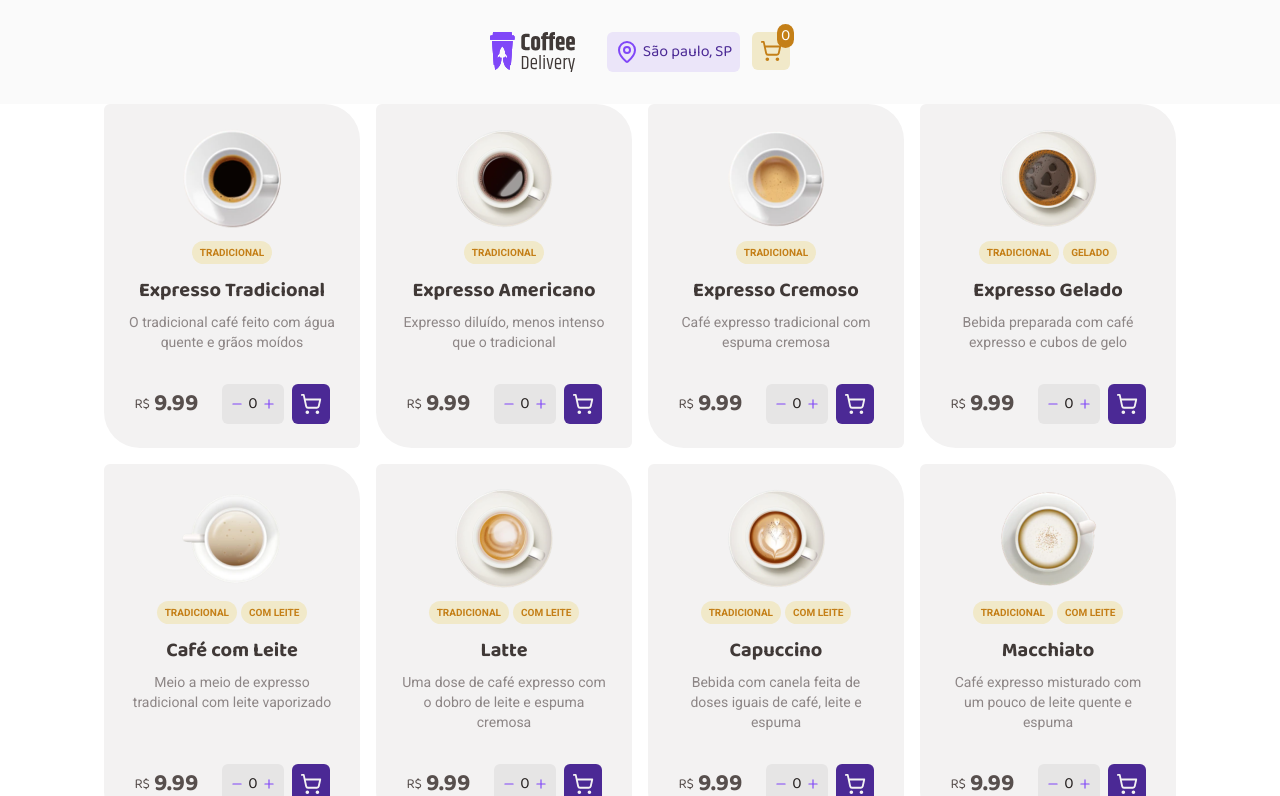
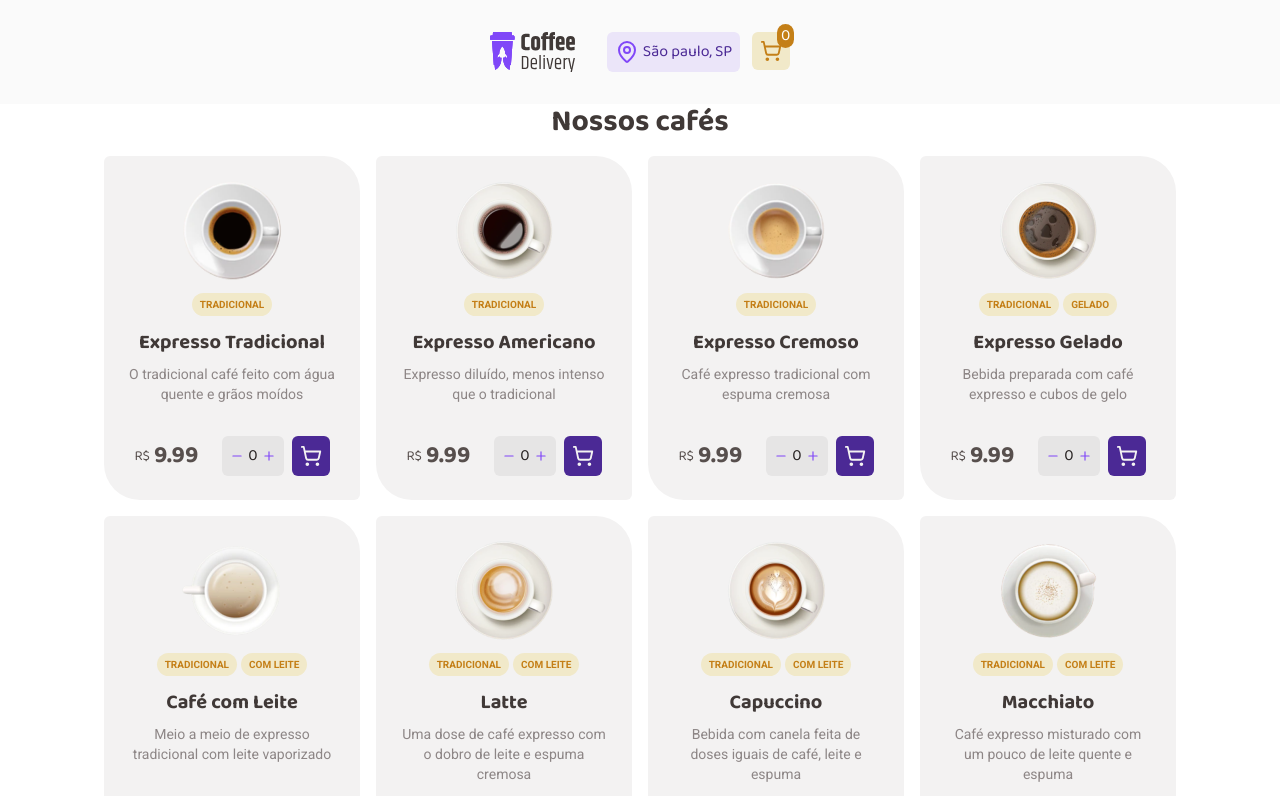
Before and after one commit to gabrieluz/coffe-delivery, a React (Vite) app: page / in a window 1280 px wide. Shown: the top 796 px of the page. Built offline with nearby package versions, Linux system fonts and the light colour scheme.

Commit message:
update checkout and card quantity

```diff
--- /dev/null
+++ b/src/components/coffeeCard.tsx
@@ -0,0 +1,55 @@
+import { Minus, Plus, ShoppingCart } from "lucide-react";
+import { ICoffee, useCoffees } from "../service/coffees";
+
+interface coffee {
+	coffee: ICoffee;
+}
+
+export default function CoffeeCard({ coffee }: coffee) {
+	const { addCoffee, subtractCoffee } = useCoffees();
+
+	const { id, name, description, img, tags, price, qtd } = coffee;
+
+	return (
+		<div className="rounded-coffeeCard bg-card w-64 h-full p-6 flex flex-col gap-8 items-center justify-between">
+			<div className="flex flex-col gap-3 items-center">
+				<div className="bottom-4">
+					<img src={img} alt={name} />
+				</div>
+				<div className="flex gap-1 flex-wrap justify-center ">
+					{tags.map((item, index) => (
+						<div className="bg-yellow-light rounded-full px-2 py-1" key={index}>
+							<p className="text-yellow-dark font-bold text-[10px] uppercase font-Roboto">
+								{item}
+							</p>
+						</div>
+					))}
+				</div>
+				<div className="text-center flex gap-2 flex-col">
+					<p className="text-subtitle font-bold text-xl">{name}</p>
+					<p className="text-label font-Roboto text-sm">{description}</p>
+				</div>
+			</div>
+			<div className="flex items-center gap-6">
+				<div className="flex text-text items-center gap-1">
+					<p className="text-sm">R$</p>{" "}
+					<strong className="text-2xl ">{price}</strong>
+				</div>
+				<div className="flex gap-2">
+					<div className="bg-button rounded-md p-2 flex gap-1 text-purple">
+						<button onClick={() => subtractCoffee(id)}>
+							<Minus size={14} />
+						</button>
+						<p className="text-title">{qtd}</p>
+						<button onClick={() => addCoffee(id)}>
+							<Plus size={14} />
+						</button>
+					</div>
+					<div className="bg-purple-dark text-card p-2 rounded-md flex justify-center items-center">
+						<ShoppingCart size={22} />
+					</div>
+				</div>
+			</div>
+		</div>
+	);
+}
--- a/src/components/header.tsx
+++ b/src/components/header.tsx
@@ -1,23 +1,30 @@
 import { MapPin, ShoppingCart } from "lucide-react";
 import { assets } from "../assets";
 import { useCoffees } from "../service/coffees";
+import { Link } from "react-router-dom";
 
 export default function Header() {
-	const { shoppingCard } = useCoffees();
+	const { total } = useCoffees();
+
 	return (
 		<header className="bg-background w-full py-8 flex justify-center gap-8 items-center">
-			<img src={assets.Logo} alt="Logo" />
+			<Link to="/">
+				<img src={assets.Logo} alt="Logo" />
+			</Link>
 			<aside className="flex gap-3">
 				<div className="bg-purple-light p-2 rounded-md flex gap-1 text">
 					<MapPin className="text-purple" />{" "}
 					<p className="text-purple-dark">São paulo, SP</p>
 				</div>
-				<div className="bg-yellow-light text-yellow-dark p-2 h-fit w-fit rounded-md relative">
+				<Link
+					to="/checkout"
+					className="bg-yellow-light text-yellow-dark p-2 h-fit w-fit rounded-md relative"
+				>
 					<ShoppingCart size={22} />
 					<p className="absolute -top-2 -right-1 bg-yellow-dark text-white rounded-full px-1 py-0">
-						{shoppingCard.length}
+						{total}
 					</p>
-				</div>
+				</Link>
 			</aside>
 		</header>
 	);
--- a/src/mocks/coffeesList.ts
+++ b/src/mocks/coffeesList.ts
@@ -1,7 +1,7 @@
 import { assets } from "../assets";
-import { ICoffees } from "../service/coffees";
+import { ICoffee } from "../service/coffees";
 
-export const coffeesList: Array<ICoffees> = [
+export const coffeesList: Array<ICoffee> = [
 	{
 		id: 1,
 		name: "Expresso Tradicional",
@@ -9,6 +9,7 @@ export const coffeesList: Array<ICoffees> = [
 		img: assets.coffees.Expresso,
 		price: 9.99,
 		tags: ["Tradicional"],
+		qtd: 0,
 	},
 	{
 		id: 2,
@@ -17,6 +18,7 @@ export const coffeesList: Array<ICoffees> = [
 		img: assets.coffees.Americano,
 		price: 9.99,
 		tags: ["Tradicional"],
+		qtd: 0,
 	},
 	{
 		id: 3,
@@ -25,6 +27,7 @@ export const coffeesList: Array<ICoffees> = [
 		img: assets.coffees.ExpressoCremoso,
 		price: 9.99,
 		tags: ["Tradicional"],
+		qtd: 0,
 	},
 	{
 		id: 4,
@@ -33,6 +36,7 @@ export const coffeesList: Array<ICoffees> = [
 		img: assets.coffees.CafeGelado,
 		price: 9.99,
 		tags: ["Tradicional", "gelado"],
+		qtd: 0,
 	},
 	{
 		id: 5,
@@ -41,6 +45,7 @@ export const coffeesList: Array<ICoffees> = [
 		img: assets.coffees.CafeComLeite,
 		price: 9.99,
 		tags: ["Tradicional", "com leite"],
+		qtd: 0,
 	},
 	{
 		id: 6,
@@ -50,6 +55,7 @@ export const coffeesList: Array<ICoffees> = [
 		img: assets.coffees.Latte,
 		price: 9.99,
 		tags: ["Tradicional", "com leite"],
+		qtd: 0,
 	},
 	{
 		id: 7,
@@ -59,6 +65,7 @@ export const coffeesList: Array<ICoffees> = [
 		img: assets.coffees.Capuccino,
 		price: 9.99,
 		tags: ["Tradicional", "com leite"],
+		qtd: 0,
 	},
 	{
 		id: 8,
@@ -68,6 +75,7 @@ export const coffeesList: Array<ICoffees> = [
 		img: assets.coffees.Macchiato,
 		price: 9.99,
 		tags: ["Tradicional", "com leite"],
+		qtd: 0,
 	},
 	{
 		id: 9,
@@ -76,6 +84,7 @@ export const coffeesList: Array<ICoffees> = [
 		img: assets.coffees.Mochaccino,
 		price: 9.99,
 		tags: ["Tradicional", "com leite"],
+		qtd: 0,
 	},
 	{
 		id: 10,
@@ -84,6 +93,7 @@ export const coffeesList: Array<ICoffees> = [
 		img: assets.coffees.ChocolateQuente,
 		price: 9.99,
 		tags: ["especial", "com leite"],
+		qtd: 0,
 	},
 	{
 		id: 11,
@@ -93,6 +103,7 @@ export const coffeesList: Array<ICoffees> = [
 		img: assets.coffees.Cubano,
 		price: 9.99,
 		tags: ["especial", "alcoólico", "gelado"],
+		qtd: 0,
 	},
 	{
 		id: 12,
@@ -101,6 +112,7 @@ export const coffeesList: Array<ICoffees> = [
 		img: assets.coffees.Havaiano,
 		price: 9.99,
 		tags: ["especial"],
+		qtd: 0,
 	},
 	{
 		id: 13,
@@ -109,6 +121,7 @@ export const coffeesList: Array<ICoffees> = [
 		img: assets.coffees.Arabe,
 		price: 9.99,
 		tags: ["especial"],
+		qtd: 0,
 	},
 	{
 		id: 14,
@@ -117,5 +130,6 @@ export const coffeesList: Array<ICoffees> = [
 		img: assets.coffees.Irlandês,
 		price: 9.99,
 		tags: ["especial", "alcoólico"],
+		qtd: 0,
 	},
 ];
--- a/src/pages/checkout/index.tsx
+++ b/src/pages/checkout/index.tsx
@@ -1,7 +1,14 @@
+import { useCoffees } from "../../service/coffees";
+
 export default function Checkout() {
+	const { shoppingCard } = useCoffees();
 	return (
 		<div>
-			<h1>Home Bom dia</h1>
+			{shoppingCard.map((item, index) => (
+				<div key={index}>
+					<p>{item.name} </p>
+				</div>
+			))}
 		</div>
 	);
 }
--- a/src/pages/home/index.tsx
+++ b/src/pages/home/index.tsx
@@ -1,61 +1,15 @@
-import { Minus, Plus, ShoppingCart } from "lucide-react";
 import { useCoffees } from "../../service/coffees";
+import CoffeeCard from "../../components/coffeeCard";
 
 export default function Home() {
 	const { coffeesList } = useCoffees();
 
 	return (
-		<section className="w-full flex justify-center items-center">
+		<section className="w-full flex flex-col gap-4 justify-center items-center">
+			<h3 className="text-subtitle text-3xl font-bold">Nossos cafés</h3>
 			<aside className="grid sm:grid-cols-4 gap-4 items-center justify-center">
 				{coffeesList.map((item, index) => (
-					<div
-						className="rounded-coffeeCard bg-card w-64 h-full p-6 flex flex-col gap-8 items-center justify-between"
-						key={index}
-					>
-						<div className="flex flex-col gap-3 items-center">
-							<div className="bottom-4">
-								<img src={item.img} alt={item.name} />
-							</div>
-							<div className="flex gap-1 flex-wrap justify-center ">
-								{item.tags.map((item, index) => (
-									<div
-										className="bg-yellow-light rounded-full px-2 py-1"
-										key={index}
-									>
-										<p className="text-yellow-dark font-bold text-[10px] uppercase font-Roboto">
-											{item}
-										</p>
-									</div>
-								))}
-							</div>
-							<div className="text-center flex gap-2 flex-col">
-								<p className="text-subtitle font-bold text-xl">{item.name}</p>
-								<p className="text-label font-Roboto text-sm">
-									{item.description}
-								</p>
-							</div>
-						</div>
-						<div className="flex items-center gap-6">
-							<div className="flex text-text items-center gap-1">
-								<p className="text-sm">R$</p>{" "}
-								<strong className="text-2xl ">{item.price}</strong>
-							</div>
-							<div className="flex gap-2">
-								<div className="bg-button rounded-md p-2 flex gap-1 text-purple">
-									<button>
-										<Minus size={14} />
-									</button>
-									<p className="text-title">0</p>
-									<button>
-										<Plus size={14} />
-									</button>
-								</div>
-								<div className="bg-purple-dark text-card p-2 rounded-md flex justify-center items-center">
-									<ShoppingCart size={22} />
-								</div>
-							</div>
-						</div>
-					</div>
+					<CoffeeCard coffee={item} key={index} />
 				))}
 			</aside>
 		</section>
--- a/src/service/coffees.ts
+++ b/src/service/coffees.ts
@@ -1,7 +1,7 @@
 import { create } from "zustand";
 import { coffeesList } from "../mocks/coffeesList";
 
-export interface ICoffees {
+export interface ICoffee {
 	id: number;
 
 	name: string;
@@ -10,25 +10,57 @@ export interface ICoffees {
 	tags: Array<string>;
 
 	img: string;
+
+	qtd: number;
 }
 
 type State = {
-	shoppingCard: Array<ICoffees>;
-	coffeesList: Array<ICoffees>;
+	total: number;
+	shoppingCard: Array<ICoffee>;
+	coffeesList: Array<ICoffee>;
 };
 
 type Actions = {
 	addCoffee: (id: number) => void;
+	subtractCoffee: (id: number) => void;
 };
 
 export const useCoffees = create<State & Actions>((set, get) => ({
 	shoppingCard: [],
 	coffeesList: [...coffeesList],
+	total: 0,
 	addCoffee: id => {
-		const coffees = get().shoppingCard;
+		set(state => ({
+			coffeesList: state.coffeesList.map(coffee =>
+				coffee.id === id
+					? { ...coffee, qtd: coffee.qtd < 0 ? 0 : coffee.qtd + 1 }
+					: coffee
+			),
+		}));
 
-		const newCoffee = coffeesList.find(e => e.id === id) as ICoffees;
+		set({
+			shoppingCard: get().coffeesList.filter(item => item.qtd > 0),
+			total: get().coffeesList.reduce(
+				(total, item) => (item.qtd > 0 ? total + item.qtd : total),
+				0
+			),
+		});
+	},
+	subtractCoffee: id => {
+		set(state => ({
+			coffeesList: state.coffeesList.map(coffee =>
+				coffee.id === id
+					? { ...coffee, qtd: coffee.qtd <= 0 ? 0 : coffee.qtd - 1 }
+					: coffee
+			),
+		}));
 
-		set({ shoppingCard: [...coffees, newCoffee] });
+		set({
+			shoppingCard: get().coffeesList.filter(item => item.qtd > 0),
+			total: get().coffeesList.reduce(
+				(total, item) => (item.qtd > 0 ? total + item.qtd : total),
+				0
+			),
+		});
 	},
 }));
```
